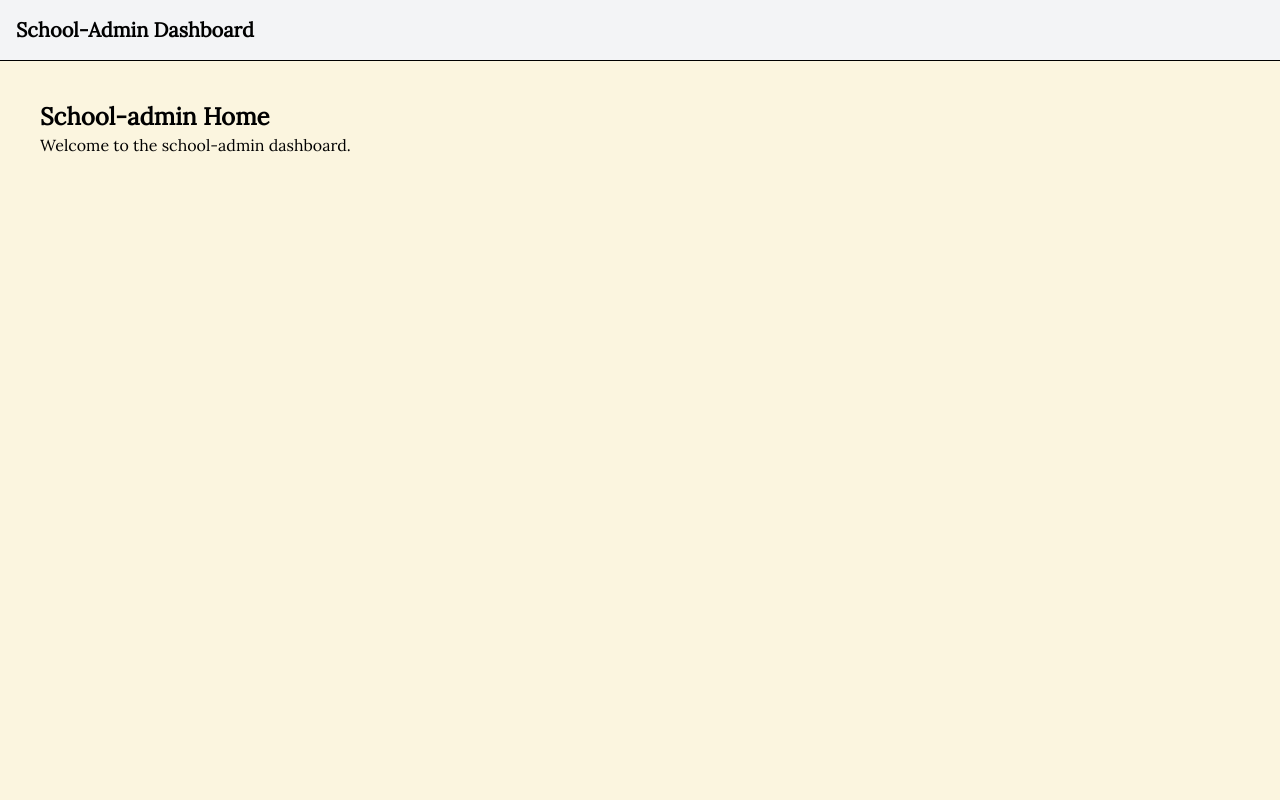
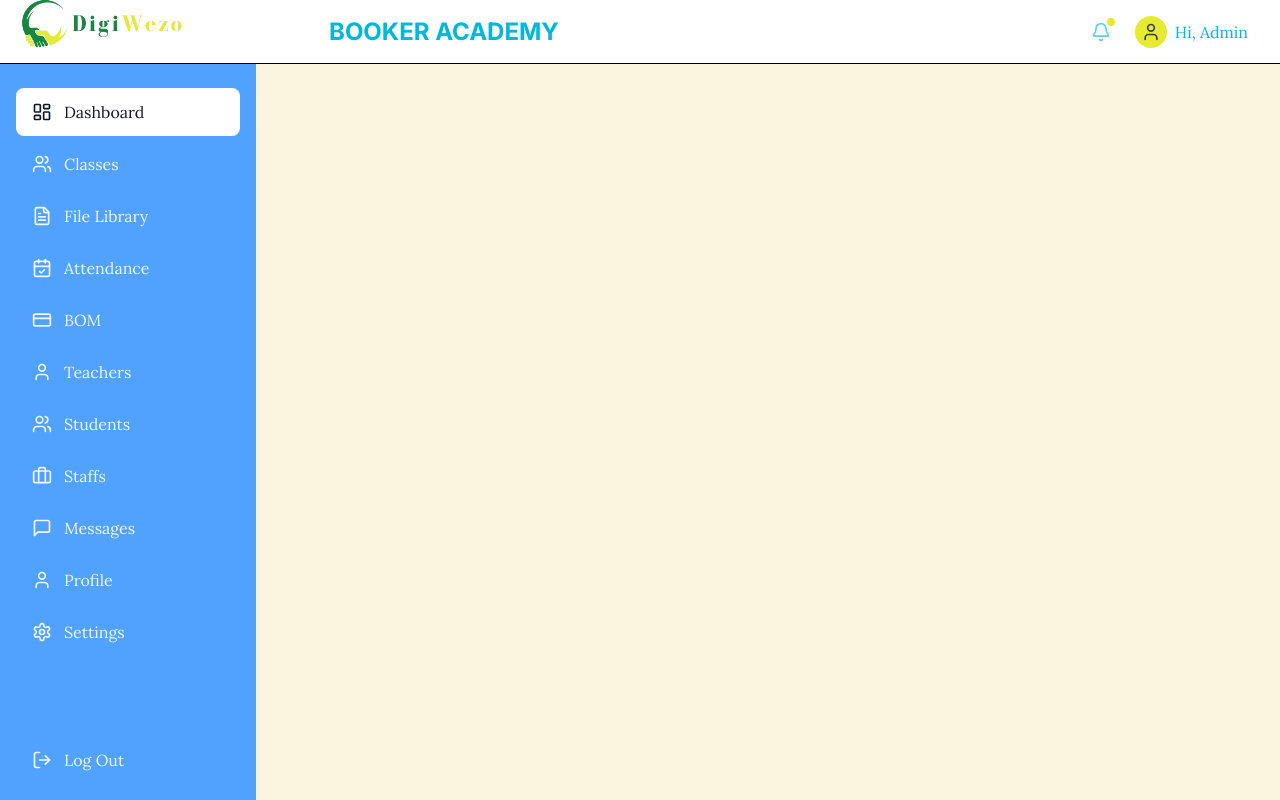
Before and after one commit to Mmust-Ihub/Digiwezo-web-system, a Next.js app: page /school-admin in a window 1280 px wide. Built offline with nearby package versions, Linux system fonts and the light colour scheme.

Commit message:
feat(school-admin): add  Sidebar and Navbar

```diff
--- /dev/null
+++ b/app/school-admin/components/Header.tsx
@@ -0,0 +1,36 @@
+import { inter } from "@/layout";
+import { Bell, User } from "lucide-react";
+import Image from "next/image";
+import Link from "next/link";
+
+export const Header = () => {
+  return (
+    <header className="fixed top-0 left-0 right-0 h-16 bg-white border-b border-border flex items-center justify-between px-8 z-10">
+      <Link href="/" className="flex items-center gap-3">
+        <div className="right-20 relative w-[285px] h-[285px]">
+          <Image
+            src="/logo.png"
+            alt="DigiWezo Logo"
+            fill
+            className="object-contain"
+            priority
+          />
+        </div>
+        <h1 className={` ${inter.className} text-2xl font-bold text-cyan-500`}>BOOKER ACADEMY</h1>
+      </Link>
+      <div className="flex items-center gap-4">
+        <button title="notification" className="relative p-2 hover:bg-muted rounded-full transition-colors">
+          <Bell className="w-5 h-5 text-primary fill" />
+          <span className="absolute top-1 right-1 w-2 h-2 bg-secondary rounded-full" />
+        </button>
+
+        <div className="flex items-center gap-2">
+          <div className="w-8 h-8 bg-secondary rounded-full flex items-center justify-center">
+            <User className="w-5 h-5 text-gray-700" />
+          </div>
+          <span className={`${inter.className}font-medium text-cyan-500`}>Hi, Admin</span>
+        </div>
+      </div>
+    </header>
+  );
+};
--- /dev/null
+++ b/app/school-admin/components/Sidebar.tsx
@@ -0,0 +1,49 @@
+"use client"
+
+import { cn } from "@/lib/utils";
+import { sideItems } from "@school-admin/data/sideconstants";
+import { LogOut } from "lucide-react";
+import Link from "next/link";
+import { usePathname } from "next/navigation";
+
+export const Sidebar = () => {
+    const pathname = usePathname()
+    return (
+        <aside className="fixed left-0 top-0 h-screen w-64 bg-blue-400 flex flex-col">
+            <div className="p-6">
+                <div className="flex items-center gap-2">
+                    <div className="w-10 h-10 bg-primary rounded-full flex items-center justify-center">
+                        <div className="w-6 h-6 bg-primary rounded-full" />
+                    </div>
+                    <span className="text-white font-bold text-lg">DigiWezo</span>
+                </div>
+            </div>
+            <nav className="flex-1 px-4 space-y-1">
+                {sideItems.map((item) => {
+                    const isActive = pathname === item.path;
+                    return (
+                        <Link
+                            key={item.path}
+                            href={item.path}
+                            className={cn(
+                                "flex items-center gap-3 px-4 py-3 rounded-lg transition-colors",
+                                "hover:bg-white/10 text-white/90",
+                                isActive && "bg-white text-gray-900 font-medium"
+                            )}
+                        >
+                            <item.icon className="w-5 h-5" />
+                            <span>{item.title}</span>
+                        </Link>
+                    );
+                })}
+            </nav>
+
+            <div className="p-4">
+                <button className="flex items-center gap-3 px-4 py-3 text-white/90 hover:bg-white/10 rounded-lg transition-colors w-full">
+                    <LogOut className="w-5 h-5" />
+                    <span>Log Out</span>
+                </button>
+            </div>
+        </aside>
+    );
+};
--- /dev/null
+++ b/app/school-admin/data/sideconstants.ts
@@ -0,0 +1,16 @@
+import {  LayoutDashboard,  FileText,  MessageSquare,  CreditCard,  User,  Users, CalendarCheck,  Settings,  Briefcase
+} from "lucide-react";
+
+export const sideItems = [
+  { title: "Dashboard", icon: LayoutDashboard, path: "/school-admin" },
+  { title: "Classes", icon: Users, path: "/school-admin/classes" },
+  { title: "File Library", icon: FileText, path: "/school-admin/file-library" },
+  { title: "Attendance", icon: CalendarCheck, path: "/school-admin/attendance" },
+  { title: "BOM", icon: CreditCard, path: "/school-admin/bom" },
+  { title: "Teachers", icon: User, path: "/school-admin/teachers" },
+  { title: "Students", icon: Users, path: "/school-admin/students" },
+  { title: "Staffs", icon: Briefcase, path: "/school-admin/staffs" },
+  { title: "Messages", icon: MessageSquare, path: "/school-admin/messages" },
+  { title: "Profile", icon: User, path: "/school-admin/profile" },
+  { title: "Settings", icon: Settings, path: "/school-admin/settings" },
+];
--- a/app/school-admin/page.tsx
+++ b/app/school-admin/page.tsx
@@ -1,8 +1,11 @@
+import { Header } from "./components/Header";
+import { Sidebar } from "./components/Sidebar";
+
 export default function SchoolAdminPage() {
   return (
     <div className="p-4">
-      <h1 className="text-2xl font-semibold">School-admin Home</h1>
-      <p>Welcome to the school-admin dashboard.</p>
+      <Header/>
+      <Sidebar/>
     </div>
   );
 }
```
Also changed, not shown: tsconfig.json (+5 -3 lines).
